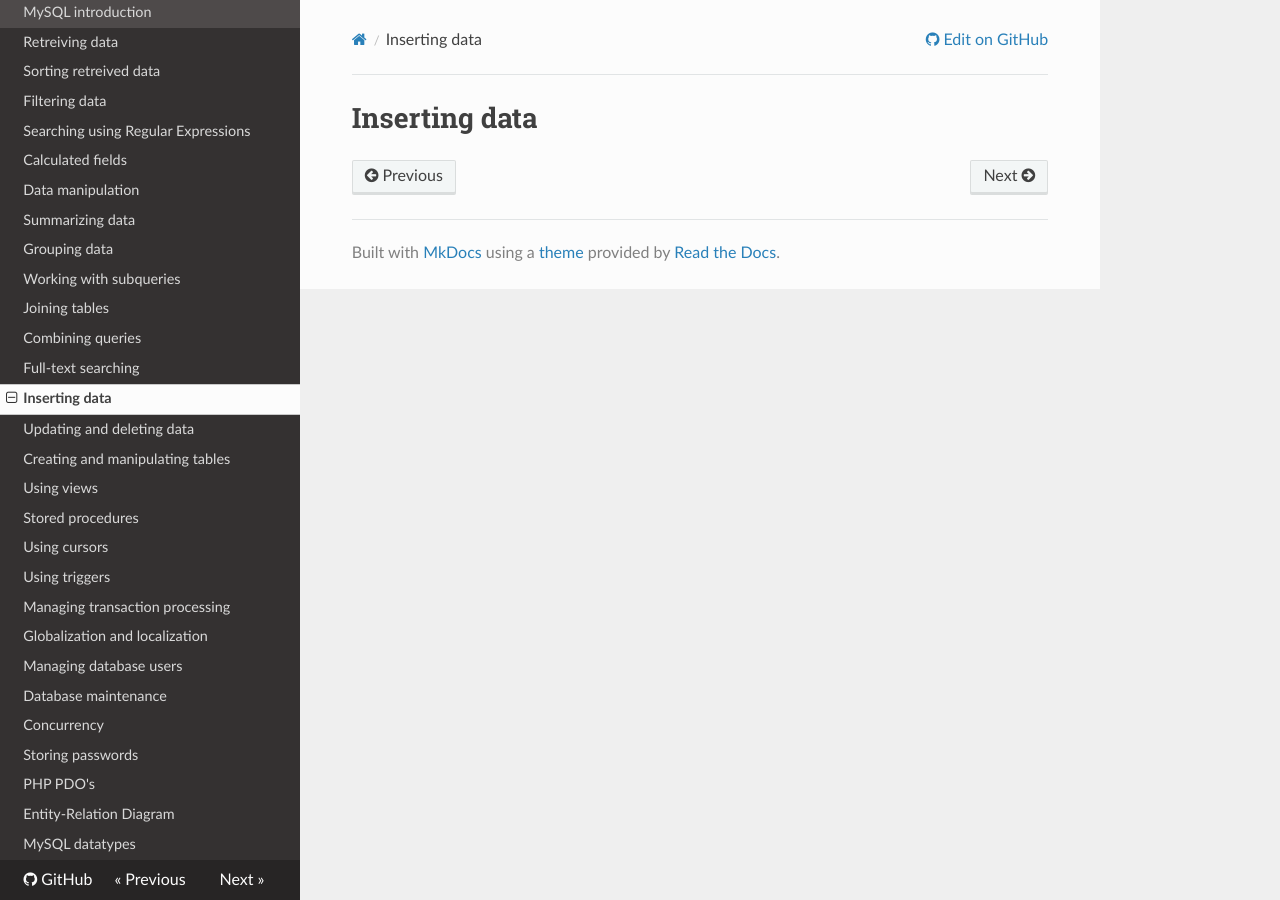
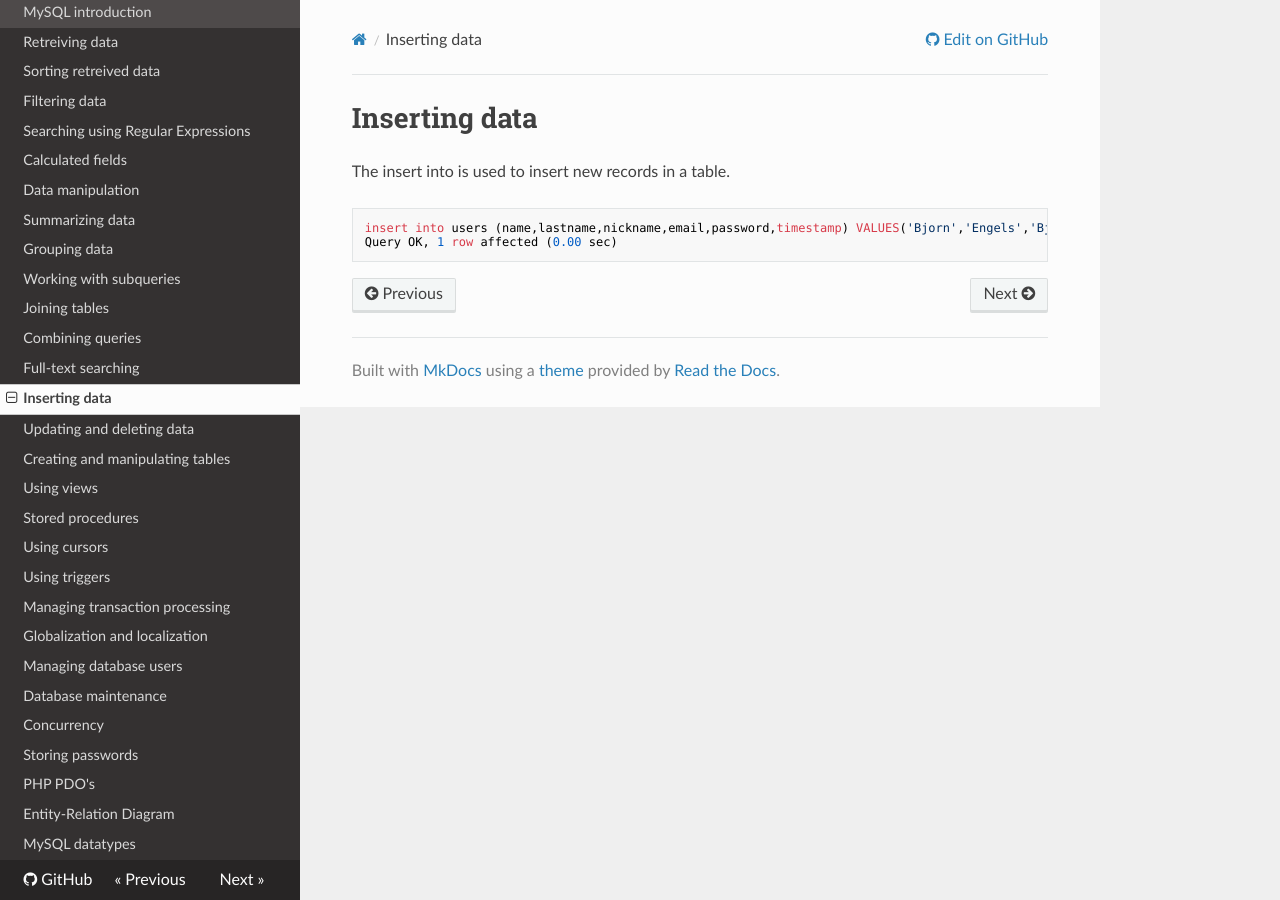
Before and after one commit to sillevl/course-databases, an MkDocs documentation site: the page built from docs/inserting-data.md, in a window 1280 px wide. Built offline with MkDocs 1.6.1, drawn with Linux system fonts in a browser that asks for light colours; nearby versions of some CDN libraries; old or Windows-style settings are respelled for this version of MkDocs.

Commit message:
Update inserting-data.md

````diff
--- a/docs/inserting-data.md
+++ b/docs/inserting-data.md
@@ -1 +1,6 @@
 # Inserting data
+The insert into is used to insert new records in a table.
+```sql
+insert into users (name,lastname,nickname,email,password,timestamp) VALUES('Bjorn','Engels','Bjeurn','piraat1997@gmail.com','banaan123','2016-05-18 11:11:50');
+Query OK, 1 row affected (0.00 sec)
+```
````
